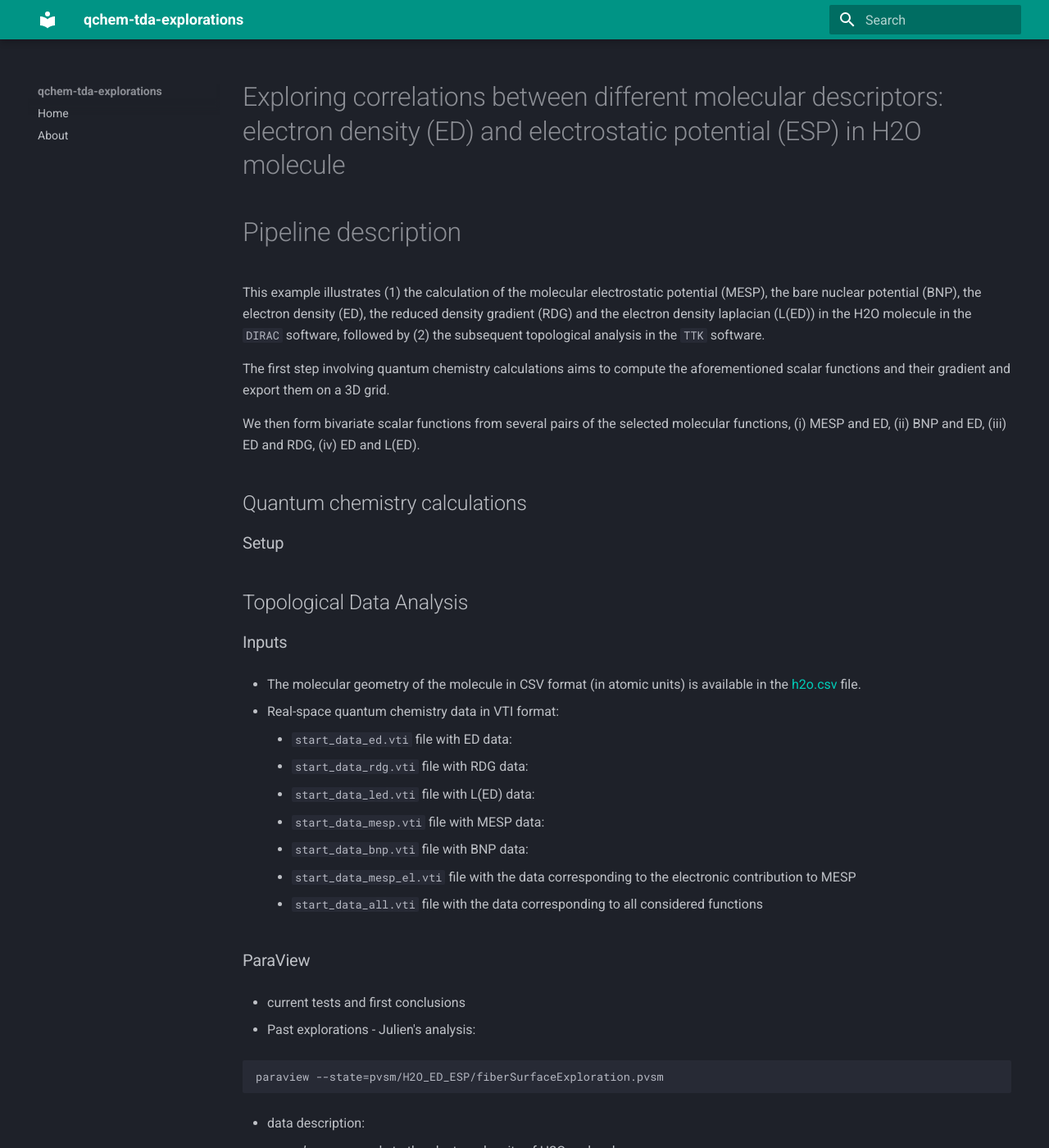
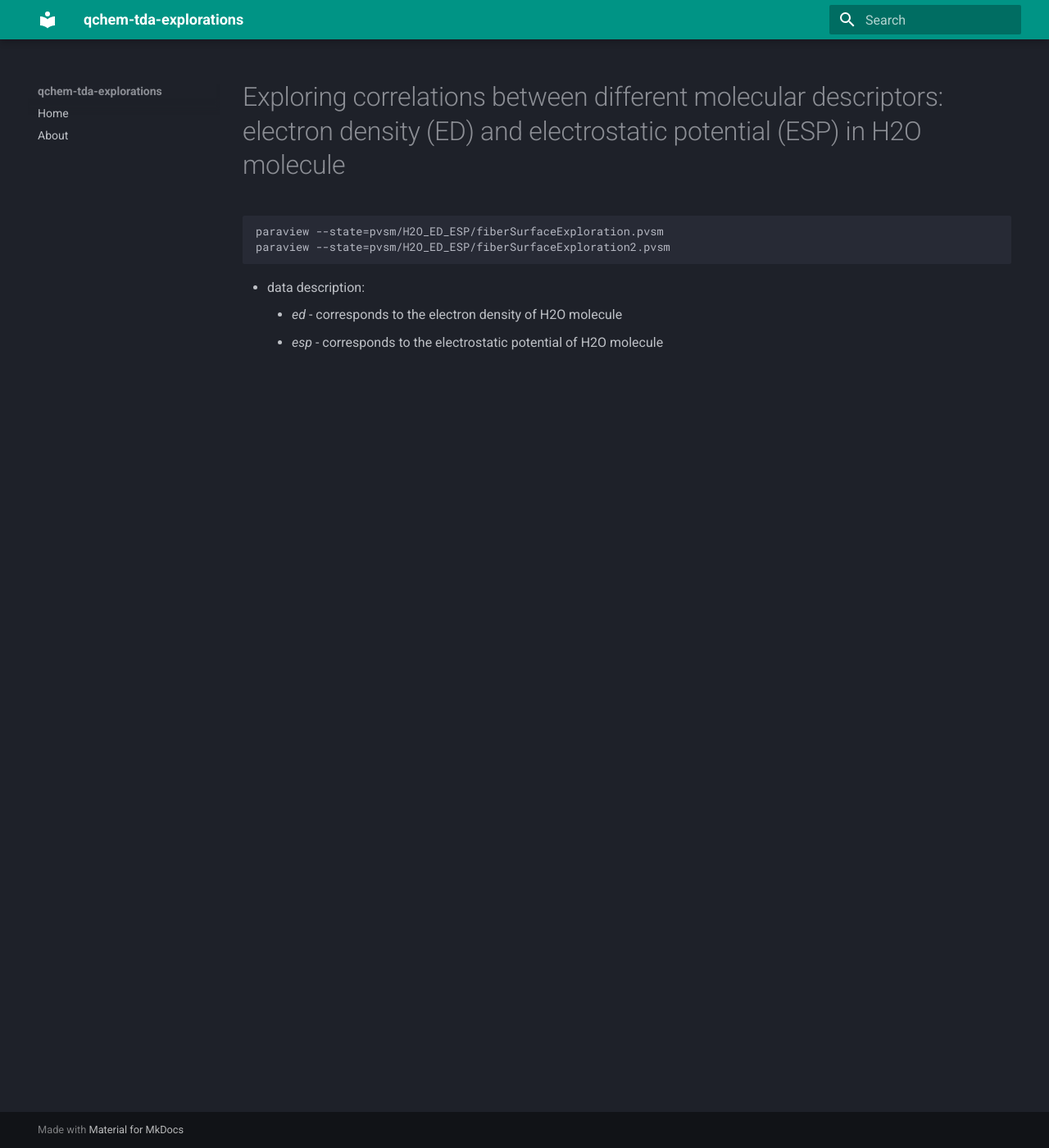
Before and after one commit to tda-qchem/tda-qchem-explorations, an MkDocs documentation site: the page built from docs/H2O_ED_ESP.md, in a window 1280 px wide and 1400 px high. Shown: the whole window at 82% size. Built offline with MkDocs 1.6.1 and Material for MkDocs 9.7.7, drawn with Linux system fonts in a browser that asks for light colours; some of the changed text lies outside the part shown.

Commit message:
add more info + test state file for h2o (ed+esp)

````diff
--- a/docs/H2O_ED_ESP.md
+++ b/docs/H2O_ED_ESP.md
@@ -1,55 +1,11 @@
 # Exploring correlations between different molecular descriptors: electron density (ED) and electrostatic potential (ESP) in H2O molecule
 
 
-
-# Pipeline description
-
-This example illustrates (1) the calculation of the molecular electrostatic potential (MESP), the bare nuclear potential (BNP), the electron density (ED), the reduced density gradient (RDG) and the electron density laplacian (L(ED)) in the H2O molecule in the `DIRAC` software, followed by (2) the subsequent topological analysis in the `TTK` software.
-
-
-The first step involving quantum chemistry calculations aims to compute the aforementioned scalar functions and their gradient and export them on a 3D grid.
-
-We then form bivariate scalar functions from several pairs of the selected molecular functions, (i) MESP and ED, (ii) BNP and ED, (iii) ED and RDG, (iv) ED and L(ED).
-
-## Quantum chemistry calculations
-
-### Setup
-
-
-
-## Topological Data Analysis
-
-### Inputs
-
-* The molecular geometry of the molecule in CSV format (in atomic units) is available in the [h2o.csv](link) file.
-
-* Real-space quantum chemistry data in VTI format:
-
-    * `start_data_ed.vti` file with ED data:
-    * `start_data_rdg.vti` file with RDG data:
-    * `start_data_led.vti` file with L(ED) data:
-    * `start_data_mesp.vti` file with MESP data:
-    * `start_data_bnp.vti` file with BNP data:
-    * `start_data_mesp_el.vti` file with the data corresponding to the electronic contribution to MESP
-    * `start_data_all.vti` file with the data corresponding to all considered functions
-
-
-
-### ParaView
-
-
-* current tests and first conclusions
-
-
-* Past explorations - Julien's analysis:
-
 ```
 paraview --state=pvsm/H2O_ED_ESP/fiberSurfaceExploration.pvsm
+paraview --state=pvsm/H2O_ED_ESP/fiberSurfaceExploration2.pvsm
 ```
 
   * data description:
     * *ed* - corresponds to the electron density of H2O molecule
     * *esp* - corresponds to the electrostatic potential of H2O molecule
-
-  * typical analysis protocol in chemistry:
-    * plot the *ed* isosurface for an isovalue 0.001 and color it by *esp*
````
Also changed, not shown: 1 other file.
